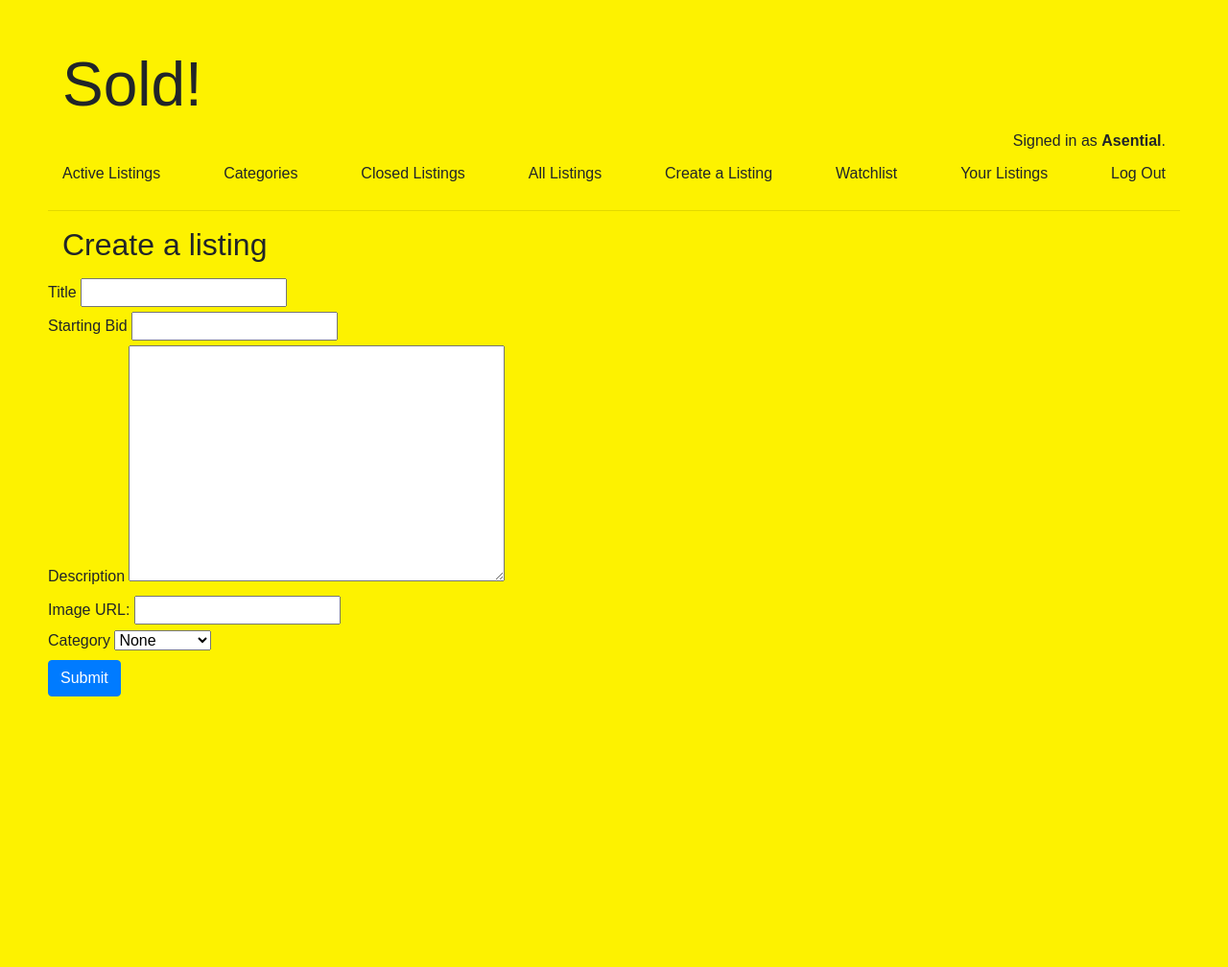
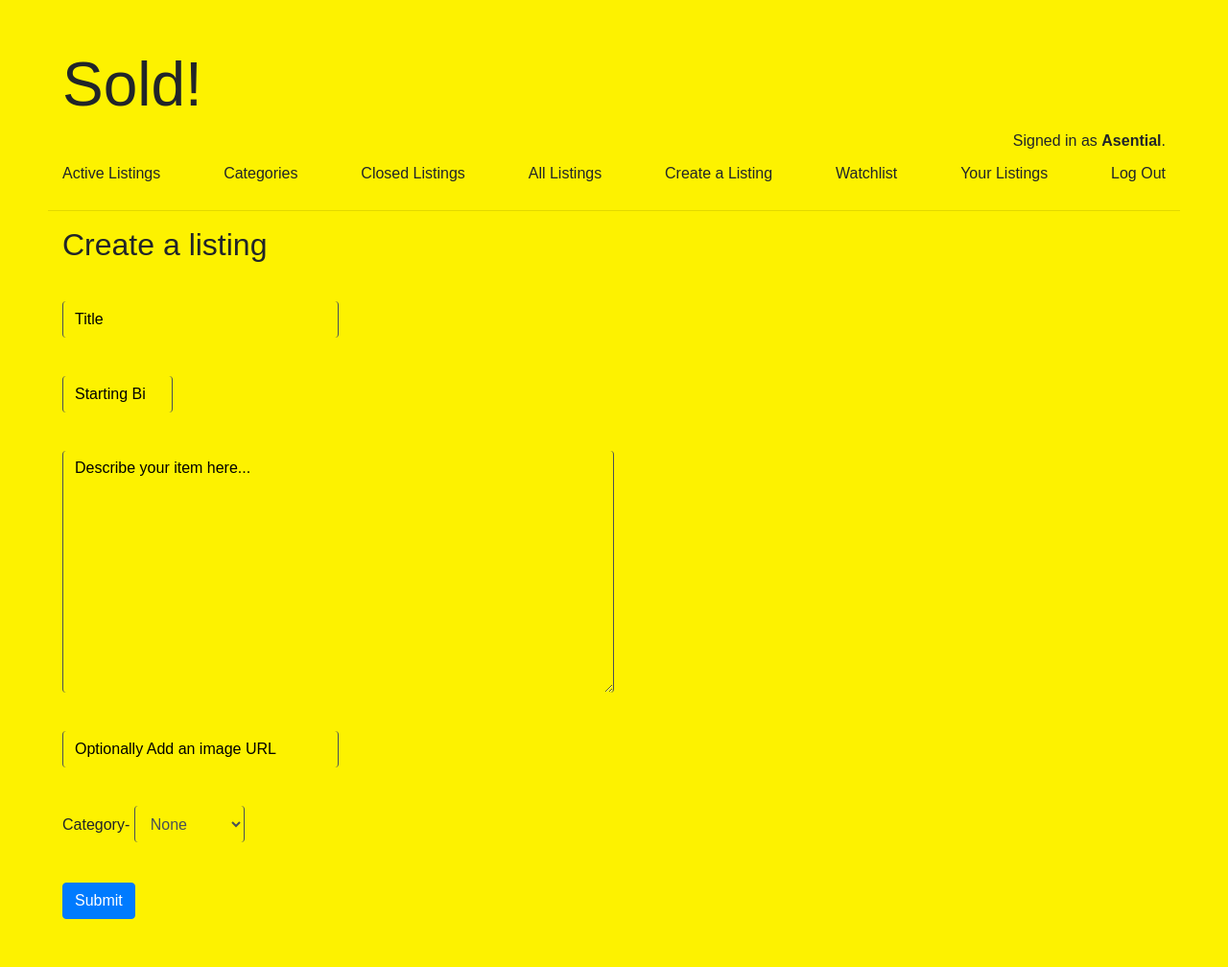
Before and after one commit to Asential/Sold-, a Django app: page /create in a window 1280 px wide. Shown: the whole page at 96% size. Before the commit the page ends 726 px from the top, so only its background shows below. Run offline with Django 3.2, Linux system fonts and the light colour scheme; a user stored in the database is signed in; some libraries are stand-ins or nearby versions.

Commit message:
Update 7
Updated:
-Create Listing Form fields.

```diff
--- a/auctions/static/auctions/styles.css
+++ b/auctions/static/auctions/styles.css
@@ -25,6 +25,55 @@ body {
 #item-details{
     color: black;
 }
+
+.field > input, textarea{
+    background-color: #fdf200;
+    border: none;
+    border-left: 1px solid;
+    border-right: 1px solid;
+}
+
+
+.field > input:focus{
+    background-color: #fdf200;
+    border: none;
+}
+
+.field > textarea{
+    background-color: #fdf200;
+    border: none;
+    border-left: 1px solid;
+    border-right: 1px solid;
+}
+
+.field > textarea:focus{
+    background-color: #fdf200;
+    border: none;
+}
+
+.field > select{
+    background-color: #fdf200;
+    border: none;
+    border-left: 1px solid;
+    border-right: 1px solid;
+}
+
+.field > select:focus{
+    background-color: #fdf200;
+    border: none;
+}
+
+.field > input::placeholder{
+    color: black;
+}
+.field > textarea::placeholder{
+    color: black;
+}
+.field > select::placeholder{
+    color: black;
+}
+
+
 
 #navbar{
     text-decoration: none;
--- a/auctions/templates/auctions/create.html
+++ b/auctions/templates/auctions/create.html
@@ -4,26 +4,40 @@
     <h2 class="sub-head">Create a listing</h2>
     <form action="{% url 'save' %}" method="POST">
         {% csrf_token %}
-        <div>
-            <label for="{{ form.item.id_for_label }}">Title</label>
-            {{form.item}}
+        <div class="col-12 form-group field">
+            <br>
+            <input placeholder="Title" class="form-control" style="width: 25%;" type="text" name="item" maxlength="64" required="" id="id_item">
         </div>
-        <div>
-            <label for="{{ form.bid.id_for_label }}">Starting Bid</label>
-            {{form.startbid}}
+        <div class="col-12 form-group field">
+            <br>
+            <input placeholder="Starting Bid" class="form-control" style="width: 10%;" type="number" name="startbid" required="" id="id_startbid">
         </div>
-        <div>
-            <label for="{{ form.description.id_for_label }}">Description</label>
-            {{form.description}}
+        <div class="col-12 form-group field">
+            <br>
+            <textarea placeholder="Describe your item here..." class="form-control" style="width: 50%;" name="description" cols="40" rows="10" maxlength="600" required="" id="id_description"></textarea>
         </div>
-        <div>
-            <label for="{{ form.description.id_for_label }}">Image URL:</label>
-            {{form.image_url}}
+        <div class="col-12 form-group field">
+            <br>
+            <input placeholder="Optionally Add an image URL" class="form-control" style="width: 25%;" type="text" name="image_url" maxlength="300" id="id_image_url">
         </div>
-        <div>
-            <label for="{{ form.category.id_for_label }}">Category</label>
-            {{form.category}}
+        <div class="col-12 form-group field">
+            <br>
+            <label for="{{ form.category.id_for_label }}">Category-</label> <select  class="form-control" style="width: 10%; display: inline;" name="category" id="id_category">
+                <option value="None" selected="">None</option>
+
+                <option value="Fashion">Fashion</option>
+
+                <option value="Toys">Toys</option>
+
+                <option value="Electronics">Electronics</option>
+
+                <option value="Home">Home</option>
+
+              </select>
         </div>
-        <input type="submit" class="btn btn-primary" value="Submit">
-    </form>
+        <br>
+        <div class="col-12">
+            <input type="submit" class="btn btn-primary" value="Submit">
+        </div>
+        </form>
 {% endblock %}
```
Also changed, not shown: db.sqlite3.
